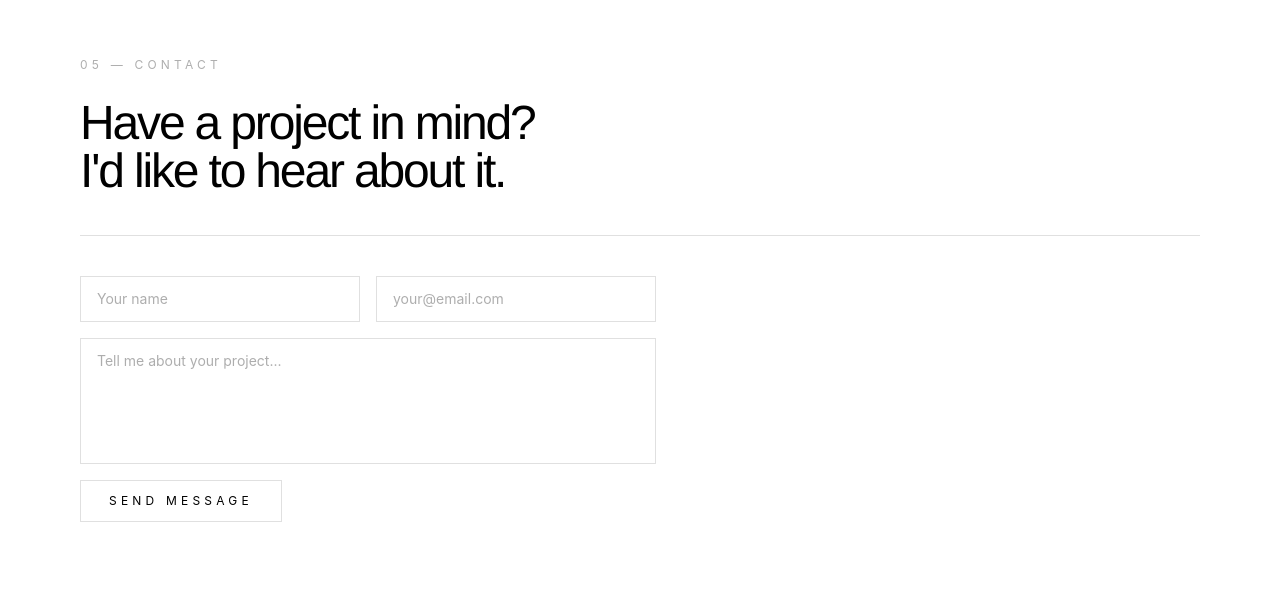
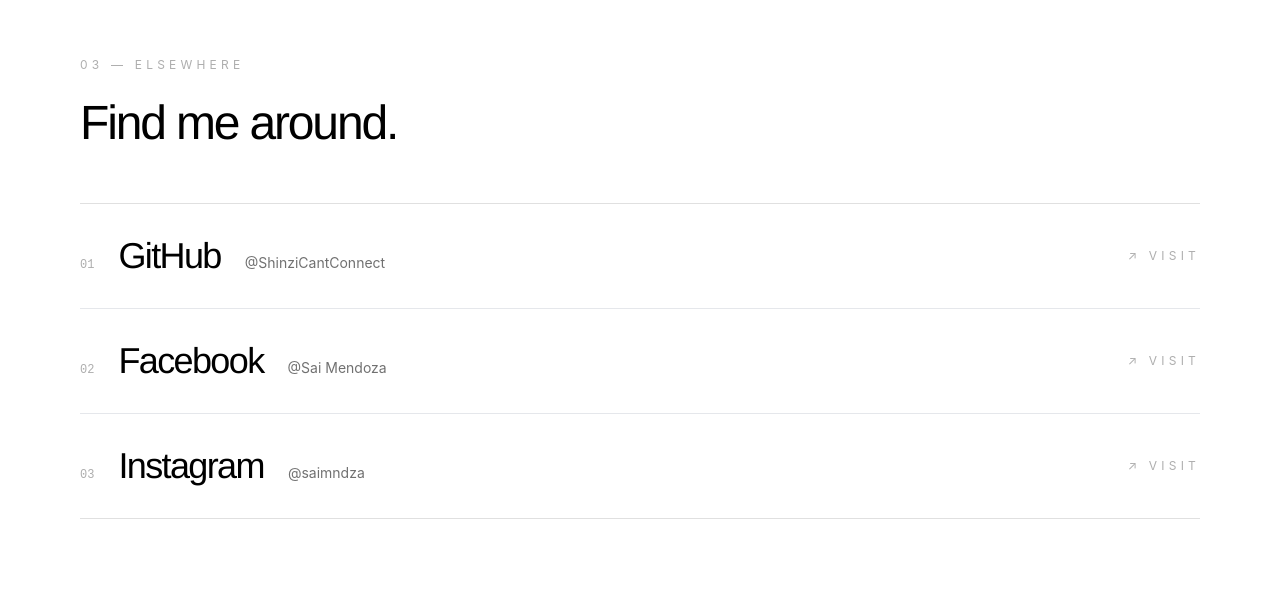
Before and after one commit to shinzicantconnect/SaiDevPort, a Next.js app: page / in a window 1280 px wide. Shown: the part 5534-6140 px from the top of the page. Built offline with nearby package versions, Linux system fonts and the light colour scheme.

Commit message:
fix: remove duplicate contact section, fix Resend build crash

```diff
--- a/src/app/api/contact/route.ts
+++ b/src/app/api/contact/route.ts
@@ -1,7 +1,7 @@
 import { NextRequest, NextResponse } from "next/server";
 import { Resend } from "resend";
 
-const resend = new Resend(process.env.RESEND_API_KEY);
+export const runtime = "nodejs";
 
 export async function POST(req: NextRequest) {
   const { name, email, message } = await req.json();
@@ -9,6 +9,10 @@
   if (!name || !email || !message) {
     return NextResponse.json({ error: "All fields are required." }, { status: 400 });
   }
+
+  // Instantiate inside the handler so env vars are available at request time,
+  // not at build/module-evaluation time.
+  const resend = new Resend(process.env.RESEND_API_KEY);
 
   try {
     await resend.emails.send({
--- a/src/app/page.tsx
+++ b/src/app/page.tsx
@@ -8,7 +8,6 @@
 import ScrollProgressBar from "@/components/ScrollProgressBar";
 import Team from "@/components/team";
 import CV from "@/components/CV";
-import ContactForm from "@/components/ContactForm";
 
 export default function HomePage() {
   return (
@@ -21,22 +20,6 @@
       <Works />
       <Team />
       <CV />
-
-      {/* Contact */}
-      <section id="contact" className="px-6 py-28 md:px-12 lg:px-20">
-        <div className="border-b hairline pb-10">
-          <span className="inline-block text-xs uppercase tracking-widest2 text-fg-faint">
-            05 &#8212; Contact
-          </span>
-          <div className="overflow-hidden mt-6">
-            <h2 className="font-display text-4xl leading-tight tracking-tightest md:text-5xl">
-              Have a project in mind?<br />I&apos;d like to hear about it.
-            </h2>
-          </div>
-        </div>
-        <ContactForm />
-      </section>
-
       <Links />
       <Footer />
     </main>
```
